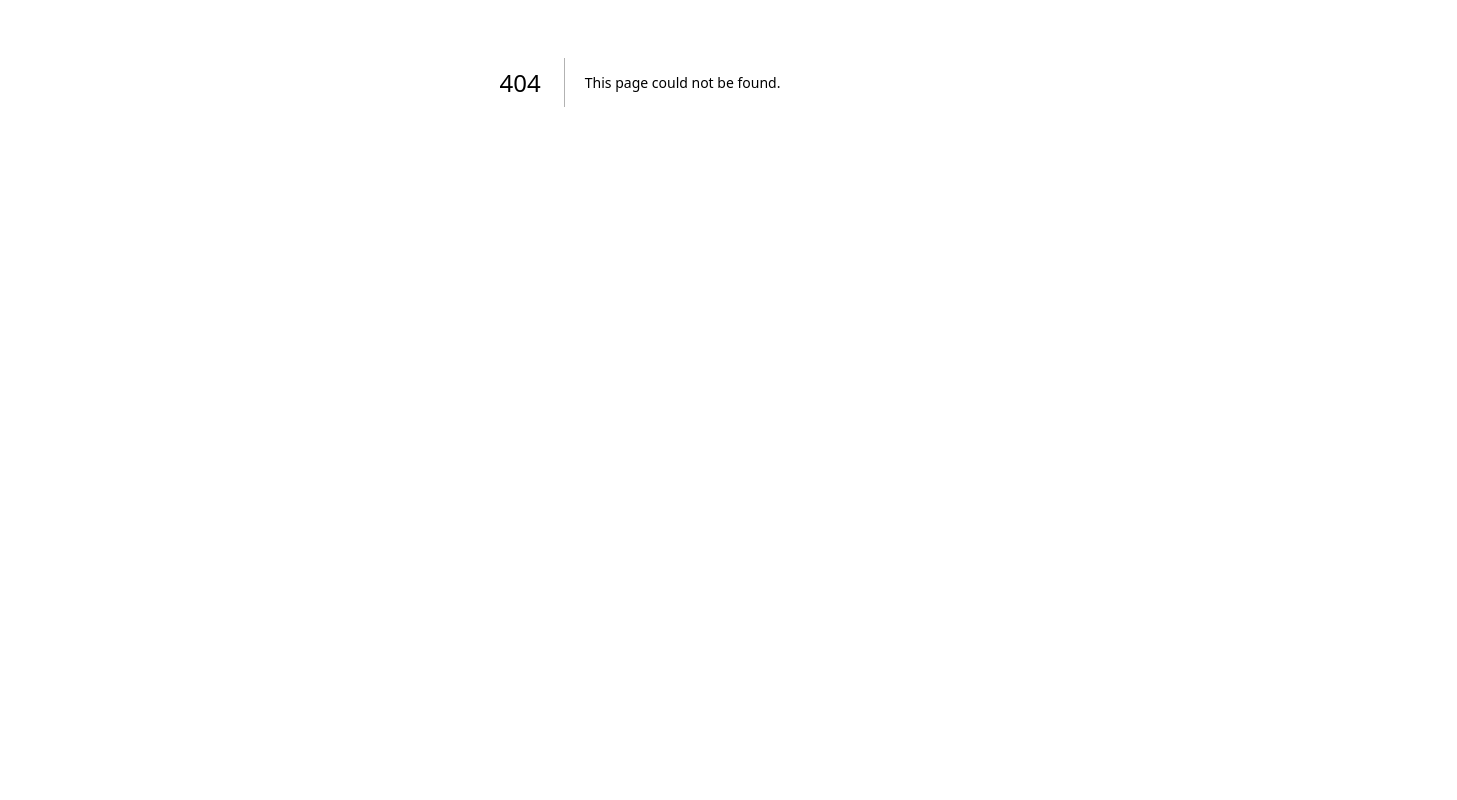
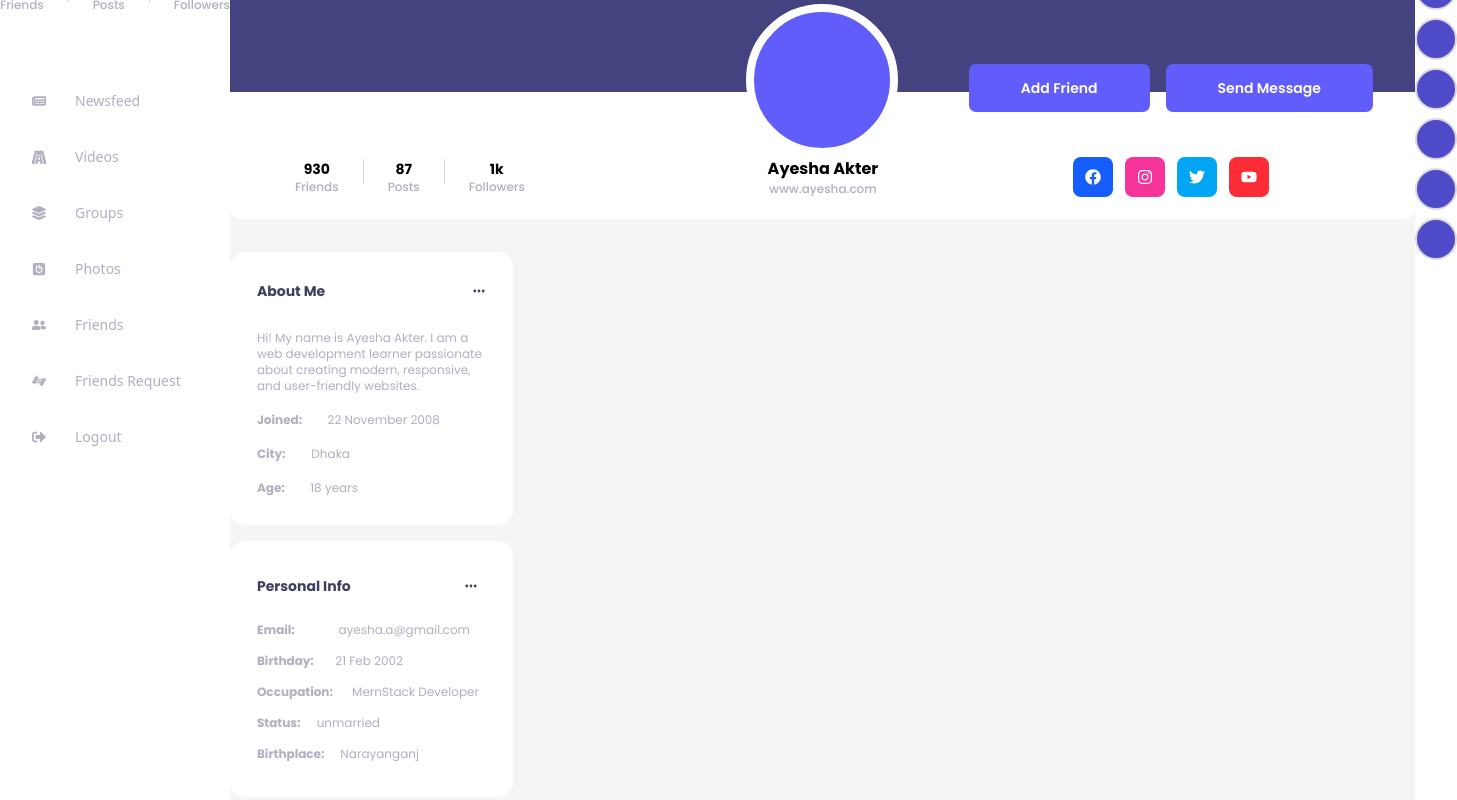
Before and after one commit to ayeshaakter02/Social-Media, a Next.js app in the folder client/: page /about in a window 1280 px wide. Before the commit this address had no page. Shown: the part 318-1118 px from the top of the page, 1457 px wide, since content can reach past the window. Before the commit the page ends 800 px from the top, so only its background shows below. Built offline with nearby package versions, Linux system fonts and the light colour scheme.

Commit message:
Personal Info components design & create a about page

```diff
--- /dev/null
+++ b/client/src/app/(root)/about/page.jsx
@@ -0,0 +1,24 @@
+"use client"
+import PersonalInfo from '@/components/About/PersonalInfo'
+import Aboutme from '@/components/common/Aboutme'
+import ProfileHeader from '@/components/common/ProfileHeader'
+import CreatePost from '@/components/Newsfeed/CreatePost'
+import HomePages from '@/Pages/HomePages'
+import React from 'react'
+
+const page = () => {
+  return (
+    <div className='mb-154.25'>
+      <ProfileHeader />
+      <div className="flex">
+        <div>
+          <Aboutme />
+          <PersonalInfo/>
+        </div>
+
+      </div>
+    </div>
+  )
+}
+
+export default page
--- /dev/null
+++ b/client/src/components/About/PersonalInfo.jsx
@@ -0,0 +1,38 @@
+import React from 'react'
+import { HiDotsHorizontal } from 'react-icons/hi'
+
+const PersonalInfo = () => {
+  return (
+    <div className='mt-4 w-70.75 bg-white py-8.75 pl-6.75 pr-8.75 rounded-[15px] font-poppins'>
+          <div className="flex justify-between items-center">
+            <h2 className='font-bold text-sm text-[#3E3F5E]'>Personal Info</h2>
+            <HiDotsHorizontal className='font-bold text-sm text-[#3E3F5E]'/>
+          </div>
+          <div className='mt-6.5 text-xs text-[#AFB0C0] '>
+            <div className='flex w-53.25 justify-between'>
+            <p className='font-bold'>Email:</p>
+            <p className='font-normal'>ayesha.a@gmail.com</p>
+          </div>
+          <div className='flex w-36.5 justify-between my-3.75'>
+            <p className='font-bold'>Birthday:</p>
+            <p className='font-normal'>21 Feb 2002</p>
+          </div>
+          <div className='flex w-55.5 justify-between'>
+            <p className='font-bold'>Occupation:</p>
+            <p className='font-normal'>MernStack Developer</p>
+          </div>
+          <div className='flex w-30.75 justify-between my-3.75'>
+            <p className='font-bold'>Status:</p>
+            <p className='font-normal'>unmarried</p>
+          </div>
+          <div className='flex w-40.5 justify-between'>
+            <p className='font-bold'>Birthplace:</p>
+            <p className='font-normal'>Narayanganj</p>
+          </div>
+          </div>
+
+        </div>
+  )
+}
+
+export default PersonalInfo
--- a/client/src/components/common/Aboutme.jsx
+++ b/client/src/components/common/Aboutme.jsx
@@ -13,7 +13,7 @@ const Aboutme = () => {
         <p className='font-bold'>Joined:</p>
         <p className='font-normal'>22 November 2008</p>
       </div>
-      <div className='font-poppins text-xs text-[#AFB0C0] flex w-23.25 justify-between'>
+      <div className='font-poppins text-xs text-[#AFB0C0] flex w-23.25 justify-between my-4.5'>
         <p className='font-bold'>City:</p>
         <p className='font-normal'>Dhaka</p>
       </div>
```
